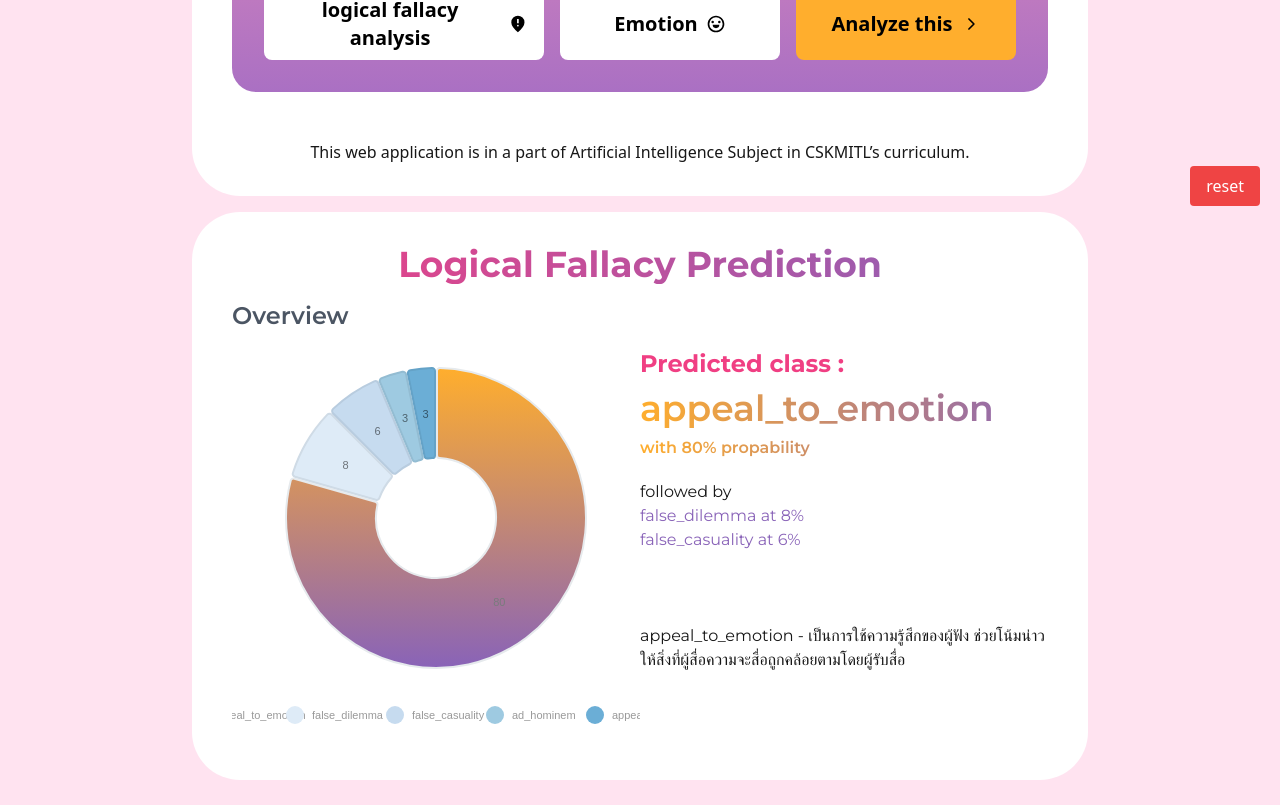
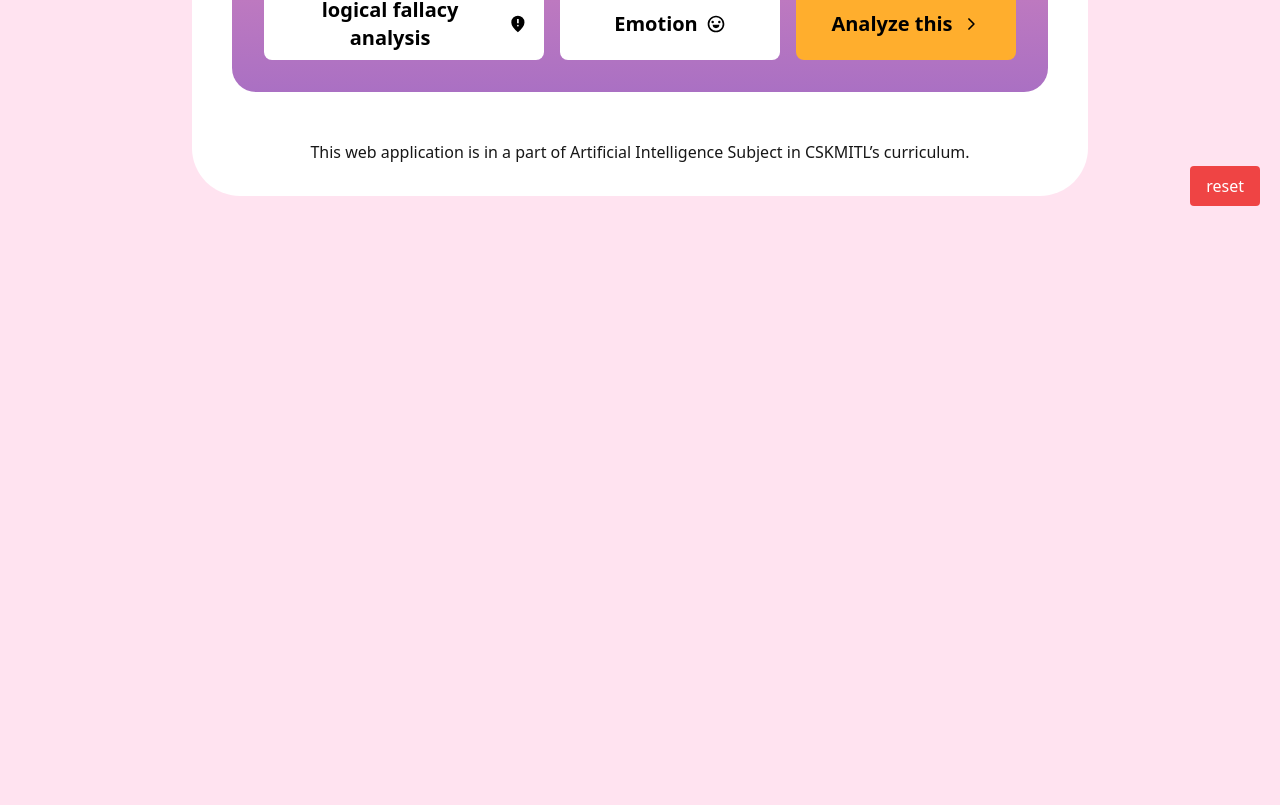
Before and after one commit to politto/aiprojectfrontend, a Next.js app: page / in a window 1280 px wide. Shown: the part 574-1379 px from the top of the page. After the commit the page ends 800 px from the top, so only its background shows below. Built offline with nearby package versions, Linux system fonts and the light colour scheme.

Commit message:
all frontend bugs fixed

```diff
--- a/app/components/EmotionResult.tsx
+++ b/app/components/EmotionResult.tsx
@@ -10,6 +10,7 @@ type Props = {
 
 export default function EmotionResult({data, error}: Props) {
 
+  // console.log(data)
   const mockData = {
     emotion: ""
   }
--- a/app/components/FallacyResult.tsx
+++ b/app/components/FallacyResult.tsx
@@ -41,15 +41,15 @@ type FallacyDetail = {
 
 const fallacyDetail: FallacyDetail = {
   ad_hominem: {
-    detail: "เป็นการโจมตี โดยไปเน้นที่ตัวบุคคลผู้ที่โต้แย้งด้วย แทนที่จะเป็นเหตุผลจากหัวข้อที่กำลังจะโต้แย้ง หรือพูดถึง การกล่าวโจมตีบุคลากรทางการแพทย์ที่สนับสนุนการฉีดวัคซีนว่า ได้รับเงินค่าโฆษณาประชาสัมพันธ์มาจากบริษัทยาและเวชภัณฑ์รายใหญ่\n credit: BBC",
+    detail: "เหตุผล: พบเจอบ่อยในบทสนทนาหรือการโต้เถียงที่มักเบี่ยงเบนประเด็นจากข้อโต้แย้งไปสู่การโจมตีบุคคลแทน เช่น ในการโต้วาทีทางการเมืองหรือสื่อสังคมออนไลน์ ตัวอย่างประโยค:\"คุณไม่ควรเชื่อสิ่งที่เขาพูด เพราะเขาไม่จบมหาวิทยาลัยเลยด้วยซ้ำ\"",
     pic: "/pics/ad_hominem.jpg"
   },
   ad_populum: {
-    detail: "เป็นการใช้เหตุผลว่า ถ้ามีคนมากมายเชื่อว่าเป็นเช่นนั้น ก็คงจะถูกต้อง หรือถูกต้องที่สุด",
+    detail: "เหตุผล: พบบ่อยในโฆษณา การโน้มน้าวใจผ่านการกระตุ้นความรู้สึกของผู้ฟัง เช่น การใช้ภาพหรือเนื้อหาที่ทำให้รู้สึกกลัวหรือสงสารเพื่อให้ซื้อสินค้าหรือเปลี่ยนความคิด ตัวอย่างประโยค:\"หากคุณไม่ทำตามนี้ ชีวิตของคุณอาจตกอยู่ในอันตรายร้ายแรง!\"",
     pic: "/pics/ad_populum.jpg"
   },
   appeal_to_emotion: {
-    detail: "เป็นการใช้ความรู้สึกของผู้ฟัง ช่วยโน้มน่าวให้สิ่งที่ผู้สื่อความจะสื่อถูกคล้อยตามโดยผู้รับสื่อ",
+    detail: "เหตุผล: พบบ่อยในโฆษณา การโน้มน้าวใจผ่านการกระตุ้นความรู้สึกของผู้ฟัง เช่น การใช้ภาพหรือเนื้อหาที่ทำให้รู้สึกกลัวหรือสงสารเพื่อให้ซื้อสินค้าหรือเปลี่ยนความคิด ตัวอย่างประโยค:\"หากคุณไม่ทำตามนี้ ชีวิตของคุณอาจตกอยู่ในอันตรายร้ายแรง!\"",
     pic: "/pics/images.jpeg"
   },
   false_casuality: {
@@ -64,8 +64,8 @@ const fallacyDetail: FallacyDetail = {
 }
 
 export default function FallacyResultBox({data, error}: Props) {
-  console.log(data)
-  if (data.length == 0) { data = mockData }
+  // console.log(data)
+  if (data.length == 0) return;
 
   const chartData: ChartData[] = [];
   data.map((item) => {
@@ -99,7 +99,7 @@ export default function FallacyResultBox({data, error}: Props) {
             <p className = "mt-5">followed by</p>
             <p className = "text-[--secondary]">{data[1].fallacy} at {data[1].percentage}%</p>
             <p className = "text-[--secondary]">{data[2]?.fallacy} at {data[2]?.percentage}%</p>
-            <br></br><br></br><br></br>
+            <br></br>
             <p>{data[0].fallacy} - {fallacyDetail[data[0].fallacy].detail}</p>
 
           </section>
--- a/app/components/SearchBox.tsx
+++ b/app/components/SearchBox.tsx
@@ -25,7 +25,7 @@ export const SearchBox = ({isAnalyzeRequested, setAnalyzeRequested, isEmotionReq
     }
 
     const handleAnalyzeClick = (event: any) => {
-        if (validatePrompt(prompt, setPrompt)) return
+        if (!validatePrompt(prompt, setPrompt)) return
         if (isEmotionRequested || isFallacyRequested) setAnalyzeRequested(true)
         else setAnalyzeRequested(false)
     }
@@ -38,6 +38,7 @@ export const SearchBox = ({isAnalyzeRequested, setAnalyzeRequested, isEmotionReq
           setPrompt("");
           return false;
         }
+        // console.log("validate passed")
         return true;
       }
     return (
--- a/app/page.tsx
+++ b/app/page.tsx
@@ -64,11 +64,11 @@ export default function Home() {
 
       }
 
-    {/* {isAnalyzeRequested && isFallacyRequested && */}
+    {isAnalyzeRequested && isFallacyRequested &&
 
       <FallacyResultBox data = {fallacyDataAndError[0]} error = {fallacyDataAndError[1]}/>
 
-      {/* } */}
+    }
 
       <ResetButton resetAll = {resetAll}/>
 
```
